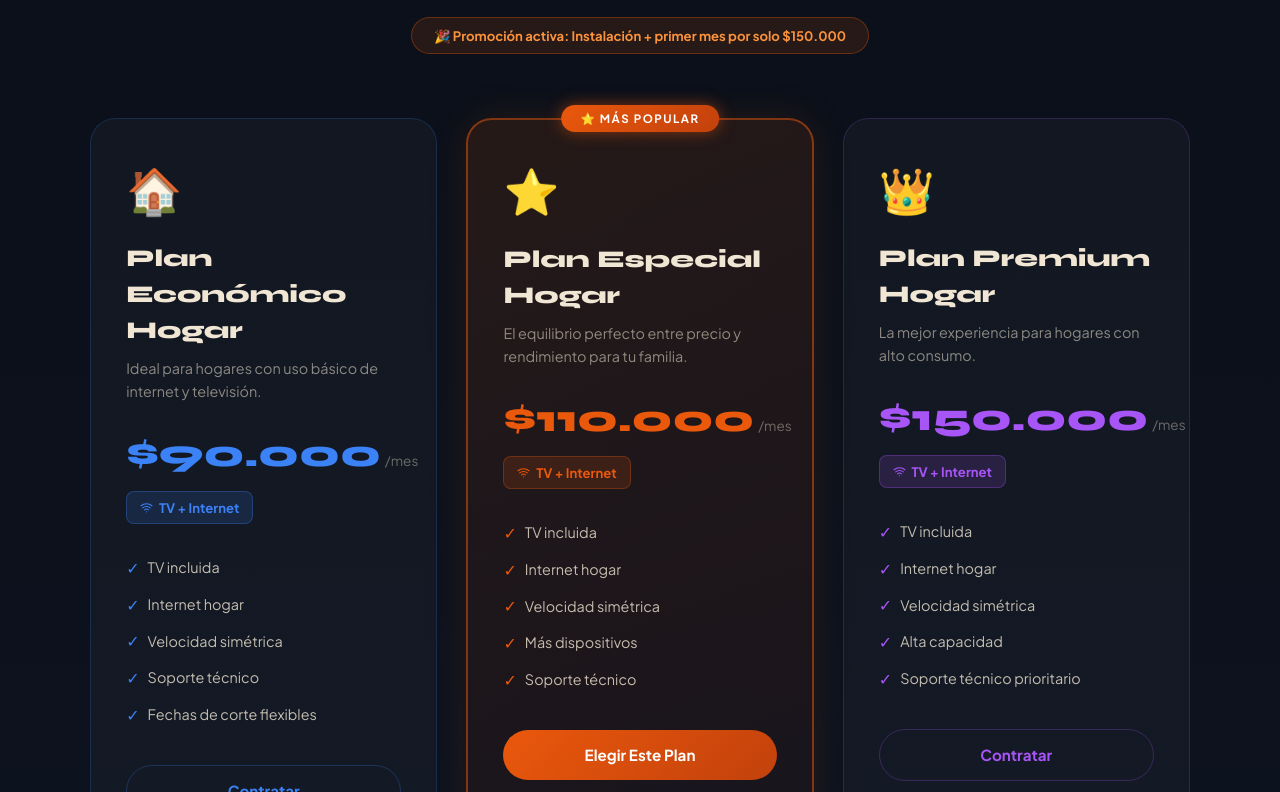
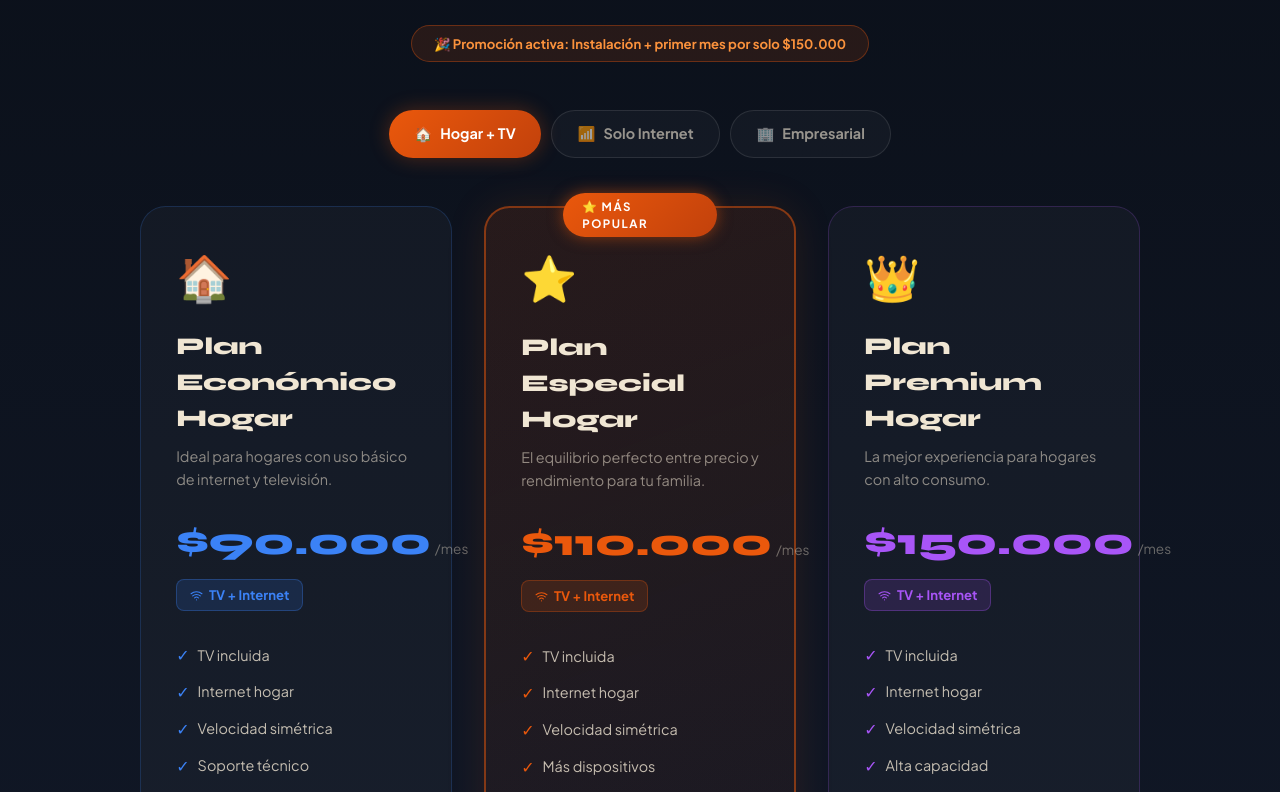
Before and after one commit to sebas1234-bit/INCOLSAN-web, a React (Vite) app: page / in a window 1280 px wide. Shown: the part 1268-2060 px from the top of the page. Built offline with nearby package versions, Linux system fonts and the light colour scheme.

Commit message:
Rediseña sección de planes con tabs por categoría

```diff
--- a/src/App.jsx
+++ b/src/App.jsx
@@ -286,56 +286,63 @@ function SeccionInicio() {
 // Identidad: fondo casi negro cálido, tarjetas con brillo
 // ══════════════════════════════════════════════════════════
 function SeccionPlanes() {
-  const planes = [
+  const [activeTab, setActiveTab] = useState('hogar')
+
+  const planes = {
+    hogar: [
       {
         icon: '🏠', nombre: 'Plan Económico Hogar', velocidad: 'TV + Internet',
-      precio: '$90.000',
-      desc: 'Ideal para hogares con uso básico de internet y televisión.',
+        precio: '$90.000', desc: 'Ideal para hogares con uso básico de internet y televisión.',
         features: ['TV incluida', 'Internet hogar', 'Velocidad simétrica', 'Soporte técnico', 'Fechas de corte flexibles'],
         color: '#3b82f6', popular: false,
       },
       {
         icon: '⭐', nombre: 'Plan Especial Hogar', velocidad: 'TV + Internet',
-      precio: '$110.000',
-      desc: 'El equilibrio perfecto entre precio y rendimiento para tu familia.',
+        precio: '$110.000', desc: 'El equilibrio perfecto entre precio y rendimiento para tu familia.',
         features: ['TV incluida', 'Internet hogar', 'Velocidad simétrica', 'Más dispositivos', 'Soporte técnico'],
         color: '#ea580c', popular: true,
       },
       {
         icon: '👑', nombre: 'Plan Premium Hogar', velocidad: 'TV + Internet',
-      precio: '$150.000',
-      desc: 'La mejor experiencia para hogares con alto consumo.',
+        precio: '$150.000', desc: 'La mejor experiencia para hogares con alto consumo.',
         features: ['TV incluida', 'Internet hogar', 'Velocidad simétrica', 'Alta capacidad', 'Soporte técnico prioritario'],
         color: '#a855f7', popular: false,
       },
+    ],
+    internet: [
       {
         icon: '📶', nombre: 'Internet 10 Mbps', velocidad: '10 Mbps',
-      precio: '$110.000',
-      desc: 'Solo internet para quienes no necesitan televisión.',
+        precio: '$110.000', desc: 'Solo internet para quienes no necesitan televisión.',
         features: ['Solo internet', 'Velocidad simétrica', 'Múltiples dispositivos', 'Soporte técnico'],
         color: '#3b82f6', popular: false,
       },
       {
         icon: '🚀', nombre: 'Internet 15 Mbps', velocidad: '15 Mbps',
-      precio: '$150.000',
-      desc: 'Mayor velocidad para streaming, gaming y trabajo remoto.',
+        precio: '$150.000', desc: 'Mayor velocidad para streaming, gaming y trabajo remoto.',
         features: ['Solo internet', 'Velocidad simétrica', 'Alta velocidad', 'Soporte prioritario'],
         color: '#10b981', popular: false,
       },
+    ],
+    empresarial: [
       {
         icon: '🏢', nombre: 'Empresarial 15 Megas', velocidad: '15 Mbps Dedicadas',
-      precio: '$300.000',
-      desc: 'Megas dedicadas exclusivas para tu negocio. Sin compartir.',
+        precio: '$300.000', desc: 'Megas dedicadas exclusivas para tu negocio. Sin compartir.',
         features: ['Megas dedicadas', 'No compartido', 'Ideal cámaras IP', 'Streaming estable', 'Soporte empresarial'],
         color: '#f59e0b', popular: false,
       },
       {
         icon: '🏭', nombre: 'Empresarial 20 Megas', velocidad: '20 Mbps Dedicadas',
-      precio: '$400.000',
-      desc: 'Máxima potencia dedicada para empresas con alta demanda.',
+        precio: '$400.000', desc: 'Máxima potencia dedicada para empresas con alta demanda.',
         features: ['Megas dedicadas', 'No compartido', 'Máxima estabilidad', 'Descargas rápidas', 'Streaming estables', 'Soporte empresarial prioritario'],
         color: '#ef4444', popular: false,
       },
+    ],
+  }
+
+  const tabs = [
+    { id: 'hogar', label: 'Hogar + TV', icon: '🏠' },
+    { id: 'internet', label: 'Solo Internet', icon: '📶' },
+    { id: 'empresarial', label: 'Empresarial', icon: '🏢' },
   ]
 
   return (
@@ -344,7 +351,7 @@ function SeccionPlanes() {
       background: 'linear-gradient(180deg, #0a0f18 0%, #111827 100%)',
       position: 'relative', overflow: 'hidden',
     }}>
-      {/* Líneas decorativas */}
+      {/* Línea decorativa */}
       <div style={{
         position: 'absolute', top: 0, left: 0, right: 0, height: '4px',
         background: 'linear-gradient(90deg, transparent, #ea580c, transparent)',
@@ -352,7 +359,7 @@ function SeccionPlanes() {
 
       <div style={{ maxWidth: '1100px', margin: '0 auto' }}>
         {/* Header */}
-        <div style={{ textAlign: 'center', marginBottom: '4rem' }}>
+        <div style={{ textAlign: 'center', marginBottom: '3rem' }}>
           <div style={{
             display: 'inline-block', background: 'rgba(234,88,12,0.1)',
             border: '1px solid rgba(234,88,12,0.25)', borderRadius: '999px',
@@ -365,7 +372,7 @@ function SeccionPlanes() {
           <h2 style={{ fontSize: 'clamp(2rem, 4vw, 3rem)', fontWeight: 900, marginBottom: '1rem', letterSpacing: '-0.5px' }}>
             Planes que <span style={{ color: '#ea580c' }}>Fluyen</span> Contigo
           </h2>
-          <p style={{ color: 'rgba(240,230,211,0.55)', fontSize: '1.05rem', marginBottom: '1rem' }}>
+          <p style={{ color: 'rgba(240,230,211,0.55)', fontSize: '1.05rem', marginBottom: '1.5rem' }}>
             Elige el plan que se adapta a tu vida en la costa
           </p>
           <div style={{
@@ -378,19 +385,65 @@ function SeccionPlanes() {
           </div>
         </div>
 
-        {/* Cards */}
-        <div style={{ display: 'grid', gridTemplateColumns: 'repeat(auto-fit, minmax(260px, 1fr))', gap: '1.8rem' }}>
-          {planes.map((plan) => (
-            <div key={plan.nombre} className="plan-card" style={{
+        {/* Tabs */}
+        <div style={{
+          display: 'flex', justifyContent: 'center', gap: '0.6rem',
+          marginBottom: '3rem', flexWrap: 'wrap',
+        }}>
+          {tabs.map(tab => (
+            <button
+              key={tab.id}
+              onClick={() => setActiveTab(tab.id)}
+              style={{
+                display: 'flex', alignItems: 'center', gap: '0.5rem',
+                padding: '0.75rem 1.6rem', borderRadius: '999px',
+                border: activeTab === tab.id ? 'none' : '1px solid rgba(255,255,255,0.1)',
+                background: activeTab === tab.id
+                  ? 'linear-gradient(135deg, #ea580c, #c2410c)'
+                  : 'rgba(255,255,255,0.03)',
+                color: activeTab === tab.id ? 'white' : 'rgba(240,230,211,0.6)',
+                fontWeight: 700, fontSize: '0.9rem', cursor: 'pointer',
+                fontFamily: 'Plus Jakarta Sans, sans-serif',
+                transition: 'all 0.2s ease',
+                boxShadow: activeTab === tab.id ? '0 0 20px rgba(234,88,12,0.3)' : 'none',
+              }}
+            >
+              <span>{tab.icon}</span> {tab.label}
+            </button>
+          ))}
+        </div>
+
+        {/* Cards grid — ahora máximo 3 columnas, más espacioso */}
+        <div style={{
+          display: 'grid',
+          gridTemplateColumns: 'repeat(auto-fit, minmax(300px, 1fr))',
+          gap: '2rem',
+          maxWidth: '1000px',
+          margin: '0 auto',
+        }}>
+          {planes[activeTab].map((plan) => (
+            <PlanCard key={plan.nombre} plan={plan} />
+          ))}
+        </div>
+      </div>
+    </section>
+  )
+}
+
+// ── Componente de tarjeta extraído para reutilizar ──
+function PlanCard({ plan }) {
+  return (
+    <div className="plan-card" style={{
       background: plan.popular
         ? 'linear-gradient(160deg, rgba(234,88,12,0.12), rgba(194,65,12,0.06))'
         : 'rgba(255,255,255,0.03)',
       border: plan.popular
-                ? `2px solid rgba(234,88,12,0.5)`
-                : `1px solid rgba(${plan.color === '#3b82f6' ? '59,130,246' : '168,85,247'},0.2)`,
+        ? '2px solid rgba(234,88,12,0.5)'
+        : `1px solid ${plan.color}33`,
       borderRadius: '1.6rem', padding: '2.2rem',
       position: 'relative',
       boxShadow: plan.popular ? '0 0 40px rgba(234,88,12,0.12)' : 'none',
+      display: 'flex', flexDirection: 'column', height: '100%',
     }}>
       {plan.popular && (
         <div style={{
@@ -406,7 +459,7 @@ function SeccionPlanes() {
 
       <div style={{ fontSize: '2.8rem', marginBottom: '1.2rem' }}>{plan.icon}</div>
       <h3 style={{ fontSize: '1.5rem', fontWeight: 800, marginBottom: '0.5rem' }}>{plan.nombre}</h3>
-              <p style={{ color: 'rgba(240,230,211,0.55)', fontSize: '0.9rem', marginBottom: '1.4rem', lineHeight: 1.6 }}>{plan.desc}</p>
+      <p style={{ color: 'rgba(240,230,211,0.55)', fontSize: '0.9rem', marginBottom: '1.4rem', lineHeight: 1.6, flex: 1 }}>{plan.desc}</p>
 
       <div style={{ display: 'flex', alignItems: 'baseline', gap: '4px', marginBottom: '0.5rem' }}>
         <span style={{ fontSize: '2.4rem', fontWeight: 900, color: plan.color, fontFamily: 'Syne, sans-serif' }}>{plan.precio}</span>
@@ -415,10 +468,11 @@ function SeccionPlanes() {
 
       <div style={{
         display: 'inline-flex', alignItems: 'center', gap: '6px',
-                background: `rgba(${plan.color === '#ea580c' ? '234,88,12' : plan.color === '#3b82f6' ? '59,130,246' : '168,85,247'},0.15)`,
-                border: `1px solid rgba(${plan.color === '#ea580c' ? '234,88,12' : plan.color === '#3b82f6' ? '59,130,246' : '168,85,247'},0.3)`,
+        background: `${plan.color}26`,
+        border: `1px solid ${plan.color}4d`,
         borderRadius: '0.5rem', padding: '0.35rem 0.8rem',
         marginBottom: '1.6rem', fontSize: '0.82rem', fontWeight: 700, color: plan.color,
+        width: 'fit-content',
       }}>
         <Wifi size={13} /> {plan.velocidad}
       </div>
@@ -439,14 +493,11 @@ function SeccionPlanes() {
         borderRadius: '999px', fontWeight: 700, cursor: 'pointer',
         fontSize: '0.95rem', fontFamily: 'Plus Jakarta Sans, sans-serif',
         transition: 'opacity 0.2s',
+        marginTop: 'auto',
       }}>
         {plan.popular ? 'Elegir Este Plan' : 'Contratar'}
       </button>
     </div>
-          ))}
-        </div>
-      </div>
-    </section>
   )
 }
 
```
Lines whose indentation alone changed are shown as unchanged.
